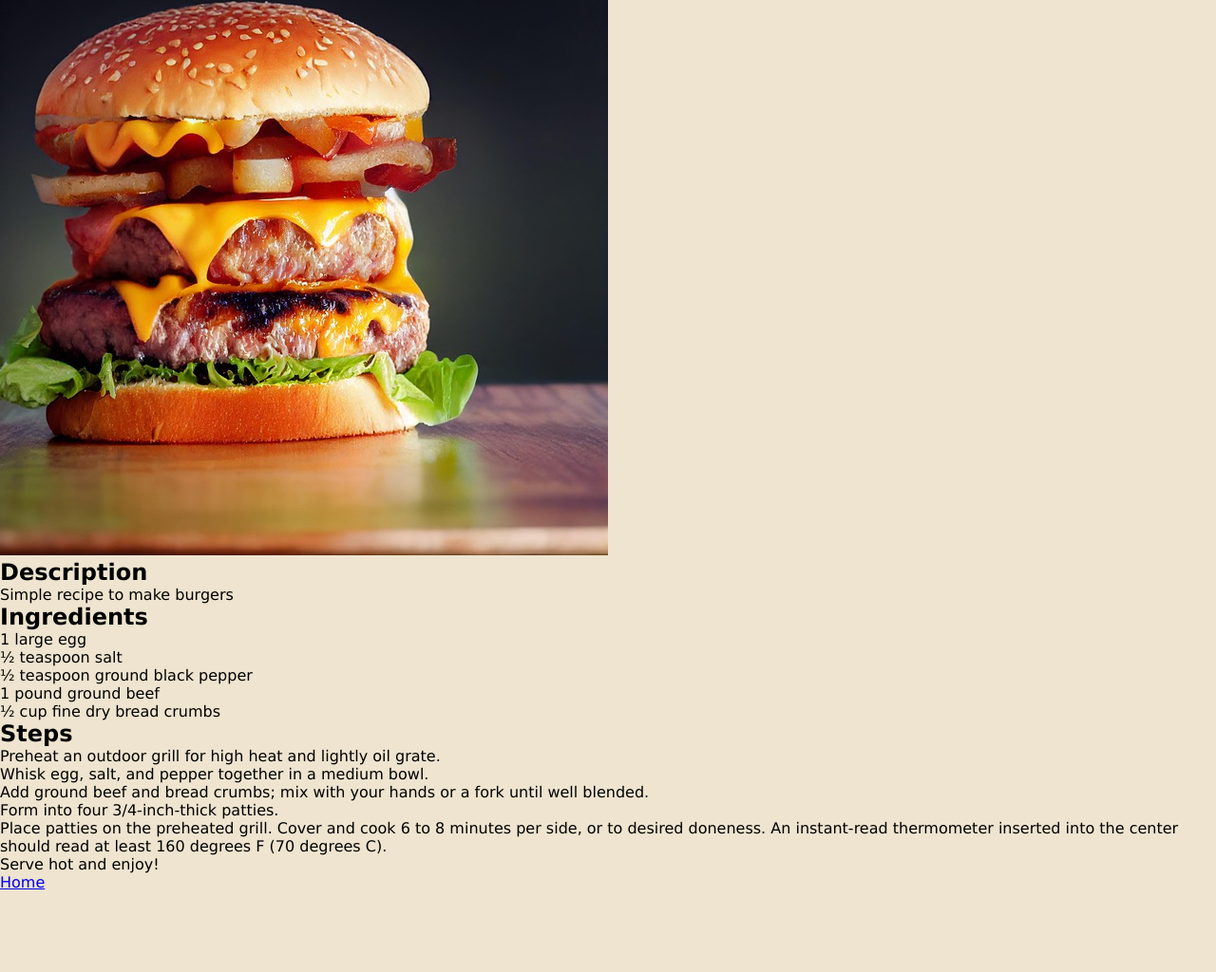
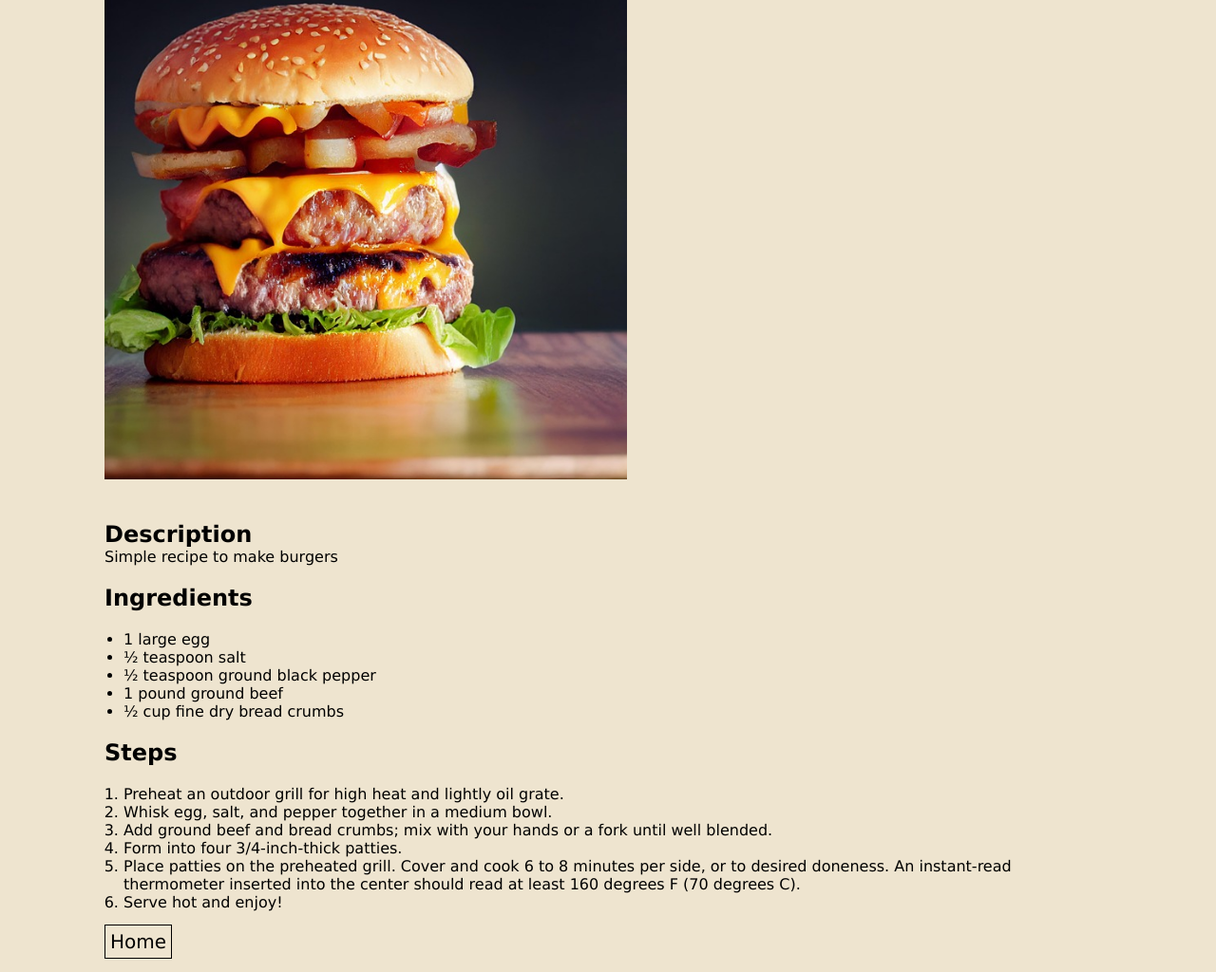
Before and after one commit to rdrg-ferreira/odin-recipes, a plain HTML site: page recipes/burger.html in a window 1280 px wide. Shown: the part 155-1179 px from the top of the page at 95% size. Before the commit the page ends 1094 px from the top, so only its background shows below. Drawn offline with Linux system fonts and the light colour scheme.

Commit message:
added style for recipe pages; changed some class names in index; added classes to recipe html files

```diff
--- a/recipes/burger.html
+++ b/recipes/burger.html
@@ -7,13 +7,19 @@
     <link rel="stylesheet" href="../style.css">
 </head>
 <body>
+    <div class="content">
         <h1 class="title">Burger</h1>
-    <img src="../img/burger.jpg" alt="burger" width="640" height="640">
 
-    <h2>Description</h2>
+        <img class="recipe-img" src="../img/burger.jpg" alt="burger" width="640" height="640">
+
+        <div class="description-container">
+            <h2 class="description">Description</h2>
             <p>Simple recipe to make burgers</p>
+        </div>
 
+        <div class="list-container">
             <h2>Ingredients</h2>
+            <div class="list-content">
                 <ul>
                     <li>1 large egg</li>
                     <li>½ teaspoon salt</li>
@@ -21,8 +27,12 @@
                     <li>1 pound ground beef</li>
                     <li>½ cup fine dry bread crumbs</li>
                 </ul>
+            </div>
+        </div>
 
+        <div class="list-container">
             <h2>Steps</h2>
+            <div class="list-content">
                 <ol>
                     <li>Preheat an outdoor grill for high heat and lightly oil grate.</li>
                     <li>Whisk egg, salt, and pepper together in a medium bowl.</li>
@@ -33,7 +43,10 @@
                         An instant-read thermometer inserted into the center should read at least 160 degrees F (70 degrees C).</li>
                     <li>Serve hot and enjoy!</li>
                 </ol>
+            </div>
+        </div>
 
-    <a href="../index.html">Home</a>
+        <a class="home-link" href="../index.html">Home</a>
+    </div>
 </body>
 </html>
--- a/style.css
+++ b/style.css
@@ -3,6 +3,11 @@
     margin: 0px;
     box-sizing: border-box;
     font-family: Verdana, sans-serif;
+}
+
+html {
+    scrollbar-gutter: stable both-edges;
+    margin-bottom: 20px;
 }
 
 body {
@@ -34,13 +39,13 @@ div.item {
     margin: 20px 100px 50px 0px;
 }
 
-div.img {
+div.icon-container {
     width: 300px;
     height: 300px;
     border: 3px solid rgb(153, 94, 94);
 }
 
-.recipe-img {
+.img-icon {
     width: 100%;
     height: 100%;
     object-fit: cover;
@@ -63,3 +68,40 @@ div.item.name {
     text-align: center;
     font-size: 20px;
 }
+
+.recipe-img {
+    width: 50%;
+    height: auto;
+    margin: 10px 20px 20px;
+}
+
+.description-container {
+    width: auto;
+    max-width: 45%;
+    height: auto;
+    margin: 20px 20px;
+    text-align: start;
+}
+
+.list-container {
+    width: auto;
+    height: auto;
+    margin: 20px;
+}
+
+.list-content {
+    width: auto;
+    height: auto;
+    margin: 20px;
+}
+
+.home-link {
+    text-decoration-line: none;
+    color: black;
+    font-size: 20px;
+    border: 1px solid black;
+    padding: 5px;
+    width: auto;
+    height: auto;
+    margin: 20px;
+}
```
Also changed, not shown: index.html (+2 -2 lines), recipes/pancakes.html (+16 -3 lines). Lines whose indentation alone changed are shown as unchanged.
